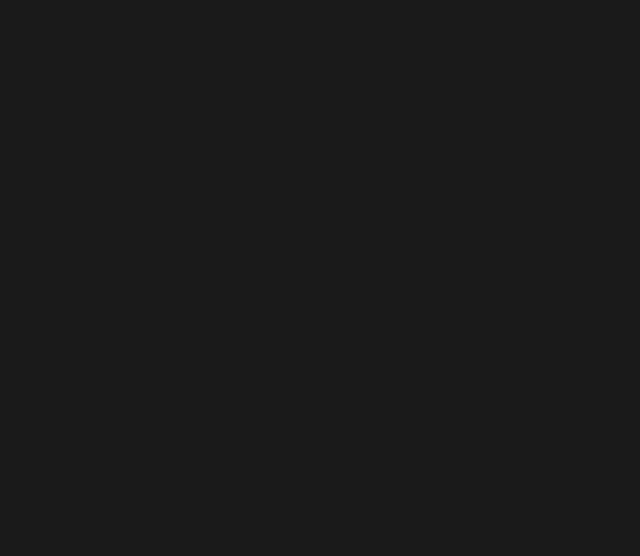
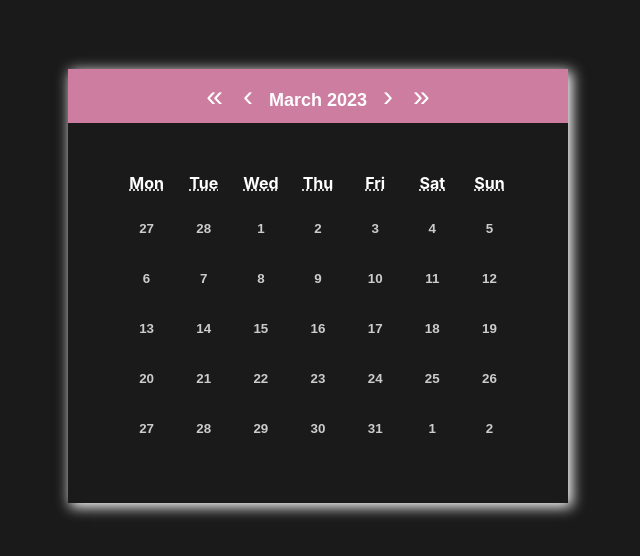
Before and after one commit to Yejin-Han/team_project, a React (Create React App) app: page /calendar in a window 1280 px wide. Before the commit this address had no page. Shown: the part 114-670 px from the top of the page, without its empty margins (322-962 px from the left). Built offline with nearby package versions, Linux system fonts and the light colour scheme; a web font is replaced by a local one.

Commit message:
20230208 jiyeon update
[추가] calendar project

```diff
--- a/package.json
+++ b/package.json
@@ -8,6 +8,8 @@
     "@testing-library/user-event": "^13.5.0",
     "node-sass": "^8.0.0",
     "react": "^18.2.0",
+    "react-calendar": "^4.0.0",
+    "react-datepicker": "^4.10.0",
     "react-dom": "^18.2.0",
     "react-router-dom": "^6.8.0",
     "react-scripts": "5.0.1",
--- a/src/App.js
+++ b/src/App.js
@@ -4,6 +4,7 @@
 import Main from "./components/Main";
 import Calculator from "./components/calculator/Calculator";
 import Memo from "./components/memo/Memo";
+import MainCalender from "./components/calendar/MainCalender";
 
 const App = () => {
   return (
@@ -12,6 +13,7 @@
         <Route path="/" element={<Main />} />
         <Route path="/calculator" element={<Calculator />} />
         <Route path="/memo" element={<Memo />} />
+        <Route path="/calendar" element={<MainCalender />} />
       </Routes>
     </div>
   );
--- a/src/components/Main.js
+++ b/src/components/Main.js
@@ -21,6 +21,14 @@
       >
         메모
       </div>
+      <div
+        className="calendar"
+        onClick={() => {
+          navigate("/calendar");
+        }}
+      >
+        달력
+      </div>
     </div>
   );
 };
--- /dev/null
+++ b/src/components/calendar/MainCalender.css
@@ -0,0 +1,57 @@
+.react-calendar {
+  width: 500px;
+  max-width: 100%;
+  text-align: center;
+  color: #fff;
+  position: absolute;
+  top: 50%;
+  left: 50%;
+  transform: translate(-50%, -50%);
+  box-shadow: 3px 3px 13px 1px #fff;
+}
+
+.react-calendar__navigation {
+  background: #cd7d9f;
+}
+
+.react-calendar__navigation__arrow,
+.react-calendar__navigation__label {
+  color: #fff;
+  border: none;
+  background: none;
+
+}
+
+.react-calendar__navigation__arrow {
+  padding: 10px;
+  font-size: 30px;
+}
+
+.react-calendar__navigation__label {
+  font-size: 18px;
+  font-weight: bold;
+}
+
+.react-calendar__viewContainer {
+  padding: 50px;
+  background: #1a1a1a;
+}
+
+.react-calendar__month-view__weekdays {
+  margin-bottom: 10px;
+  color: #fff;
+  font-weight: bold;
+}
+
+.react-calendar__month-view__weekdays>abbr {
+  text-decoration: none;
+}
+
+.react-calendar__month-view__days__day {
+  width: 50px;
+  height: 50px;
+  background: #1a1a1a;
+  color: #ccc;
+  font-weight: bold;
+  border: none;
+}
--- /dev/null
+++ b/src/components/calendar/MainCalender.js
@@ -0,0 +1,12 @@
+import "./MainCalender.css";
+import ReactCalender from "./ReactCalender";
+
+function MainCalender() {
+  return (
+    <div className="App">
+      <ReactCalender />
+    </div>
+  );
+}
+
+export default MainCalender;
--- /dev/null
+++ b/src/components/calendar/ReactCalender.js
@@ -0,0 +1,13 @@
+import React, { useState } from "react";
+import Calendar from "react-calendar";
+// import "react-calendar/dist/Calendar.css";
+
+const ReactCalender = () => {
+  return (
+    <div>
+      <Calendar />
+    </div>
+  );
+};
+
+export default ReactCalender;
```
Also changed, not shown: 1 other file (tests, documents, lock files or other folders).
